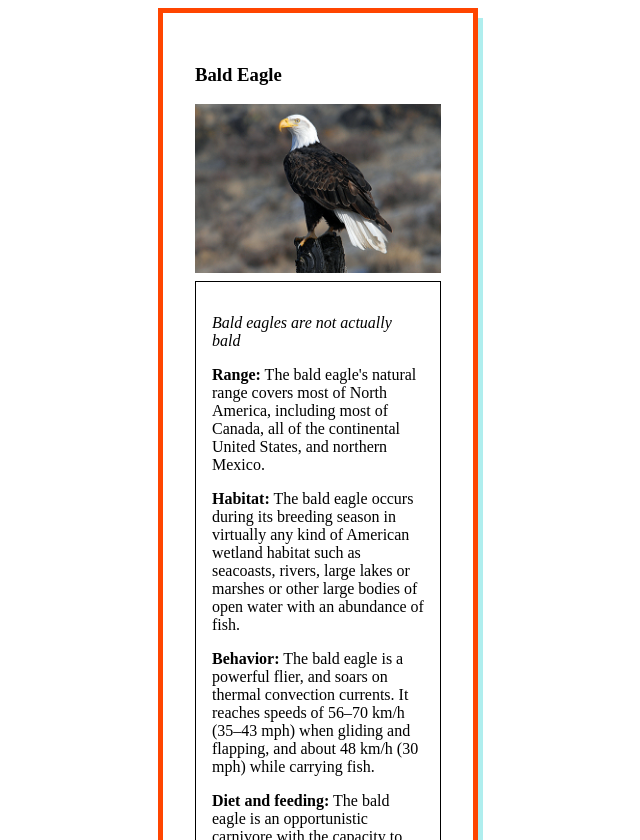
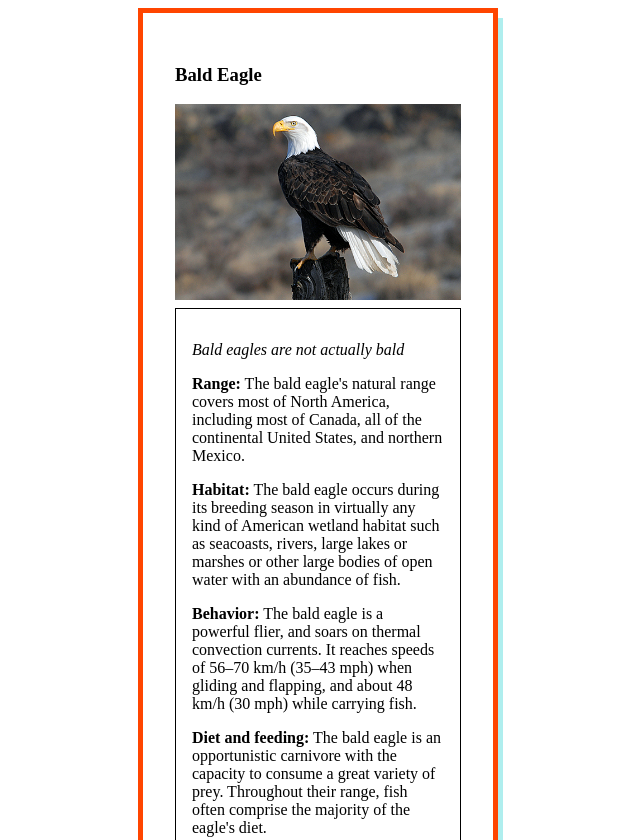
Before and after one commit to jaroot32/animal-trading-card, a plain HTML site: page index.html in a window 1280 px wide. Shown: the top 840 px of the page, without its empty margins (322-962 px from the left). Drawn offline with Linux system fonts and the light colour scheme.

Commit message:
added more style

```diff
--- a/styles.css
+++ b/styles.css
@@ -9,7 +9,8 @@
     box-shadow: 5px 10px paleturquoise;
     display: flex;
     flex-direction: column;
-    width: 25vw;
+    width: 100vw;
+    max-width: 360px;
     height: auto;
     margin: 0 auto;
     padding: 2em;;
```
